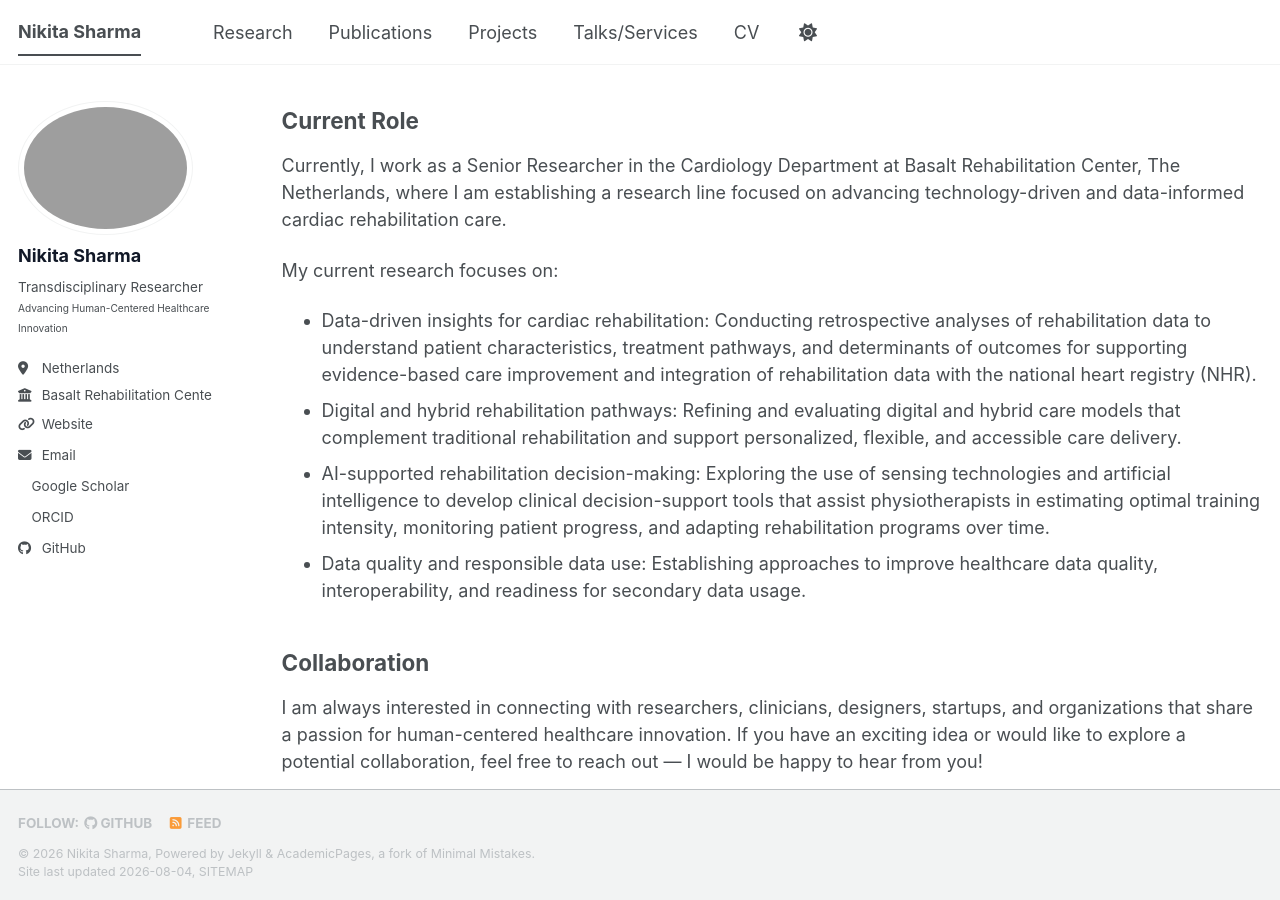
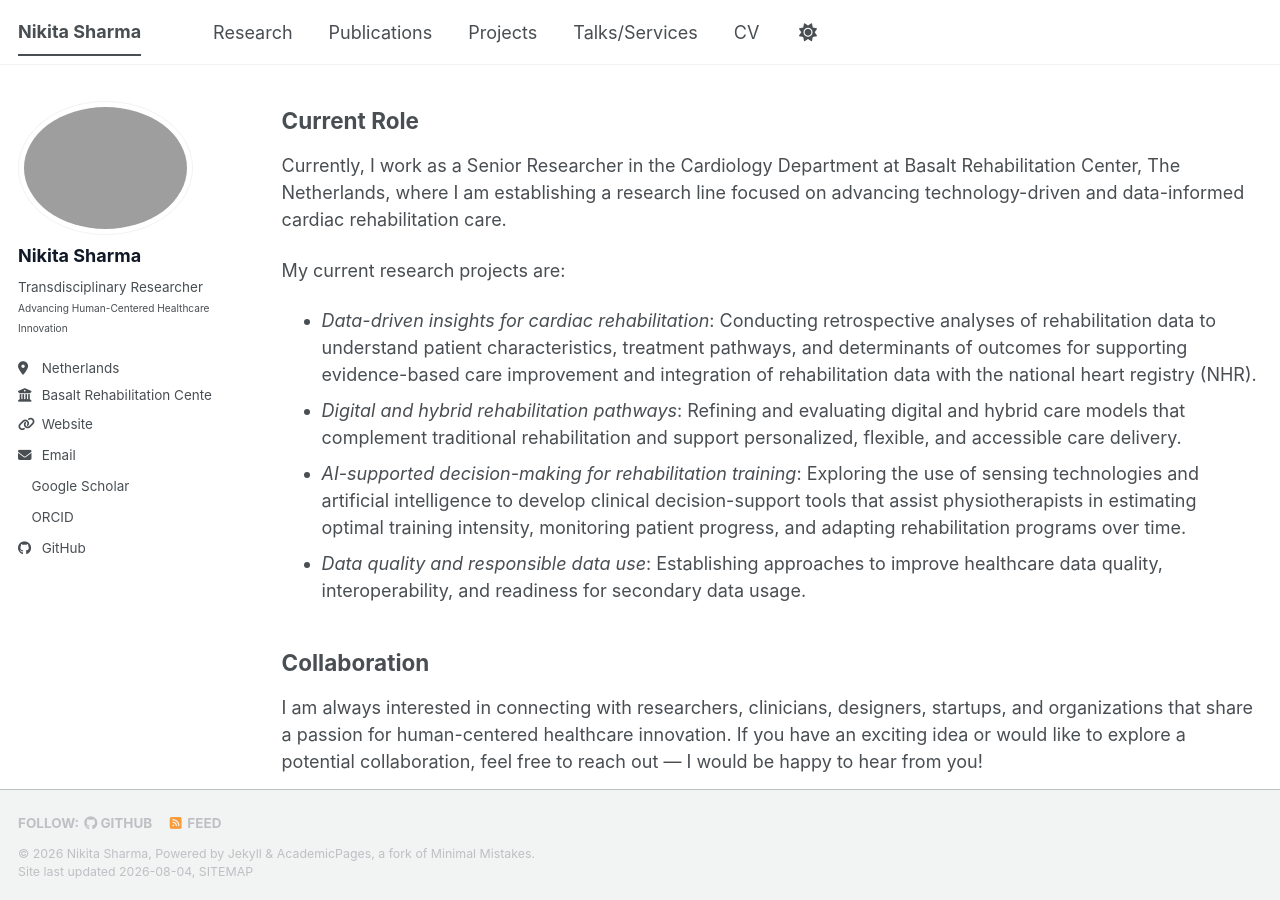
Before and after one commit to nikitasharma14/Portfolio, a Jekyll site: the page built from _pages/about.md, in a window 1280 px wide and 900 px high, scrolled down 1009 px. Built offline with Jekyll 4.4.1, drawn with Linux system fonts in a browser that asks for light colours; a style sheet for code colours, icons or effects is not loaded; some of the changed text lies outside the part shown.

Commit message:
Update about.md

```diff
--- a/_pages/about.md
+++ b/_pages/about.md
@@ -12,7 +12,7 @@ I am a transdisciplinary researcher working at the intersection of **Human–Com
 
 ## Research Vision
 
-While technological advancement drives new possibilities in healthcare, meaningful innovation requires solutions that are responsive to the diverse needs, experiences, and contexts of end-users. This involves designing technologies *with* and *for* the people involved in healthcare — including those receiving care, delivering care, and supporting care processes — while ensuring that solutions align with the realities and complexities of healthcare systems.
+While technological advancement drives new possibilities in healthcare, meaningful innovation requires solutions that are responsive to the diverse needs, experiences, and contexts of end-users. This involves designing technologies *with* and *for* the people involved in healthcare — including those receiving care, delivering care, and supporting care processes — while ensuring that solutions align with the complexities of evolving healthcare systems.
 
 In my research, I place people at the center of innovation by designing and adapting technologies around their needs, experiences, and expectations. I integrate **human-centered design** to understand users and their needs, **behavioural science** to promote sustainable behaviour change, and **artificial intelligence** to develop personalized and data-driven solutions. This transdisciplinary approach supports the translation of research into healthcare technologies that are scientifically rigorous, meaningful to users, and feasible for implementation in real-world settings.
 
@@ -28,12 +28,12 @@ Prior to my PhD, I completed an **M.S. by Research in ECE** at the **Internation
 
 Currently, I work as a Senior Researcher in the Cardiology Department at Basalt Rehabilitation Center, The Netherlands, where I am establishing a research line focused on advancing technology-driven and data-informed cardiac rehabilitation care.
 
-My current research focuses on:
+My current research projects are:
 
-- Data-driven insights for cardiac rehabilitation: Conducting retrospective analyses of rehabilitation data to understand patient characteristics, treatment pathways, and determinants of outcomes for supporting evidence-based care improvement and integration of rehabilitation data with the national heart registry (NHR).
-- Digital and hybrid rehabilitation pathways: Refining and evaluating digital and hybrid care models that complement traditional rehabilitation and support personalized, flexible, and accessible care delivery.
-- AI-supported rehabilitation decision-making: Exploring the use of sensing technologies and artificial intelligence to develop clinical decision-support tools that assist physiotherapists in estimating optimal training intensity, monitoring patient progress, and adapting rehabilitation programs over time.
-- Data quality and responsible data use: Establishing approaches to improve healthcare data quality, interoperability, and readiness for secondary data usage.
+- *Data-driven insights for cardiac rehabilitation*: Conducting retrospective analyses of rehabilitation data to understand patient characteristics, treatment pathways, and determinants of outcomes for supporting evidence-based care improvement and integration of rehabilitation data with the national heart registry (NHR).
+- *Digital and hybrid rehabilitation pathways*: Refining and evaluating digital and hybrid care models that complement traditional rehabilitation and support personalized, flexible, and accessible care delivery.
+- *AI-supported decision-making for rehabilitation training*: Exploring the use of sensing technologies and artificial intelligence to develop clinical decision-support tools that assist physiotherapists in estimating optimal training intensity, monitoring patient progress, and adapting rehabilitation programs over time.
+- *Data quality and responsible data use*: Establishing approaches to improve healthcare data quality, interoperability, and readiness for secondary data usage.
 
 
 ## Collaboration
```
